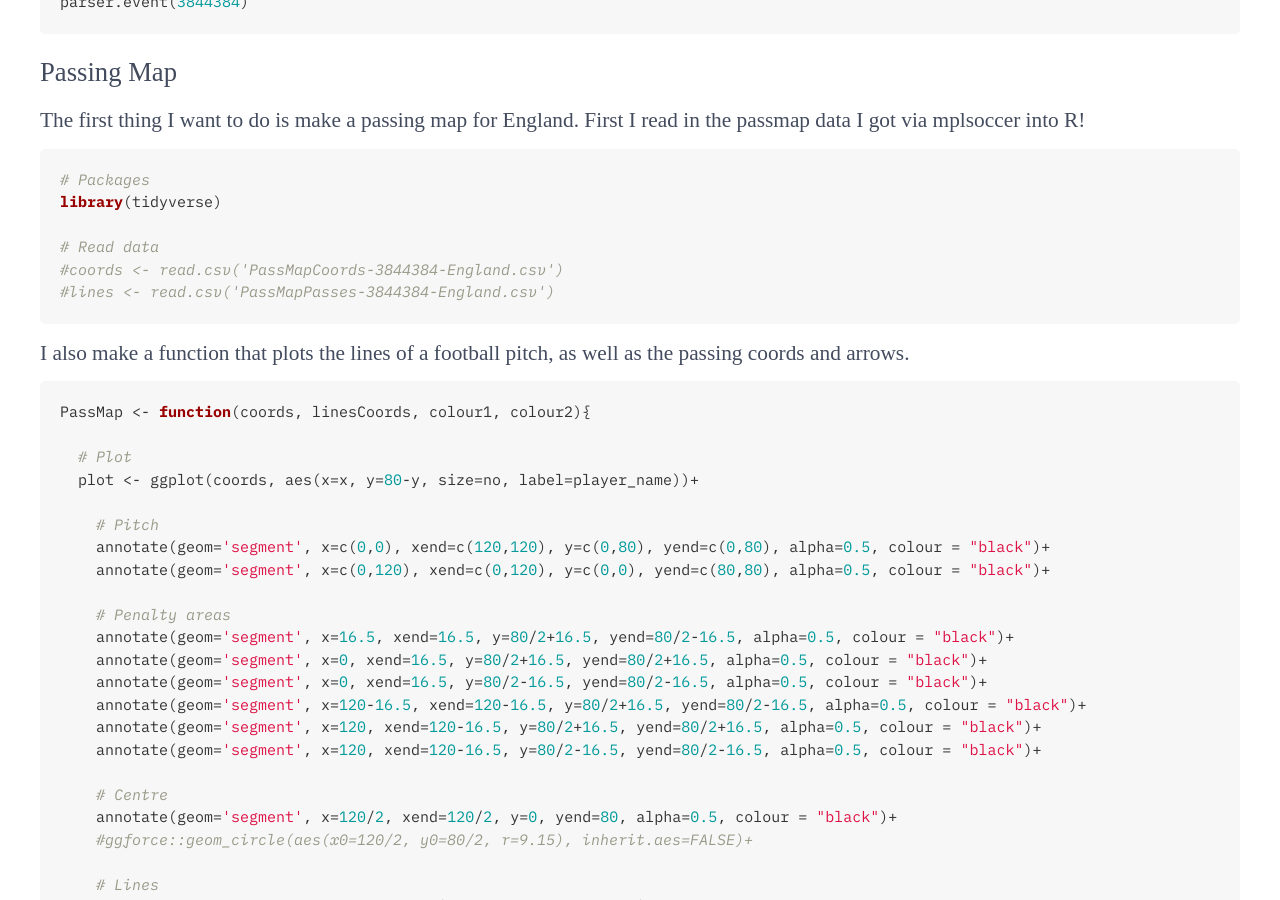
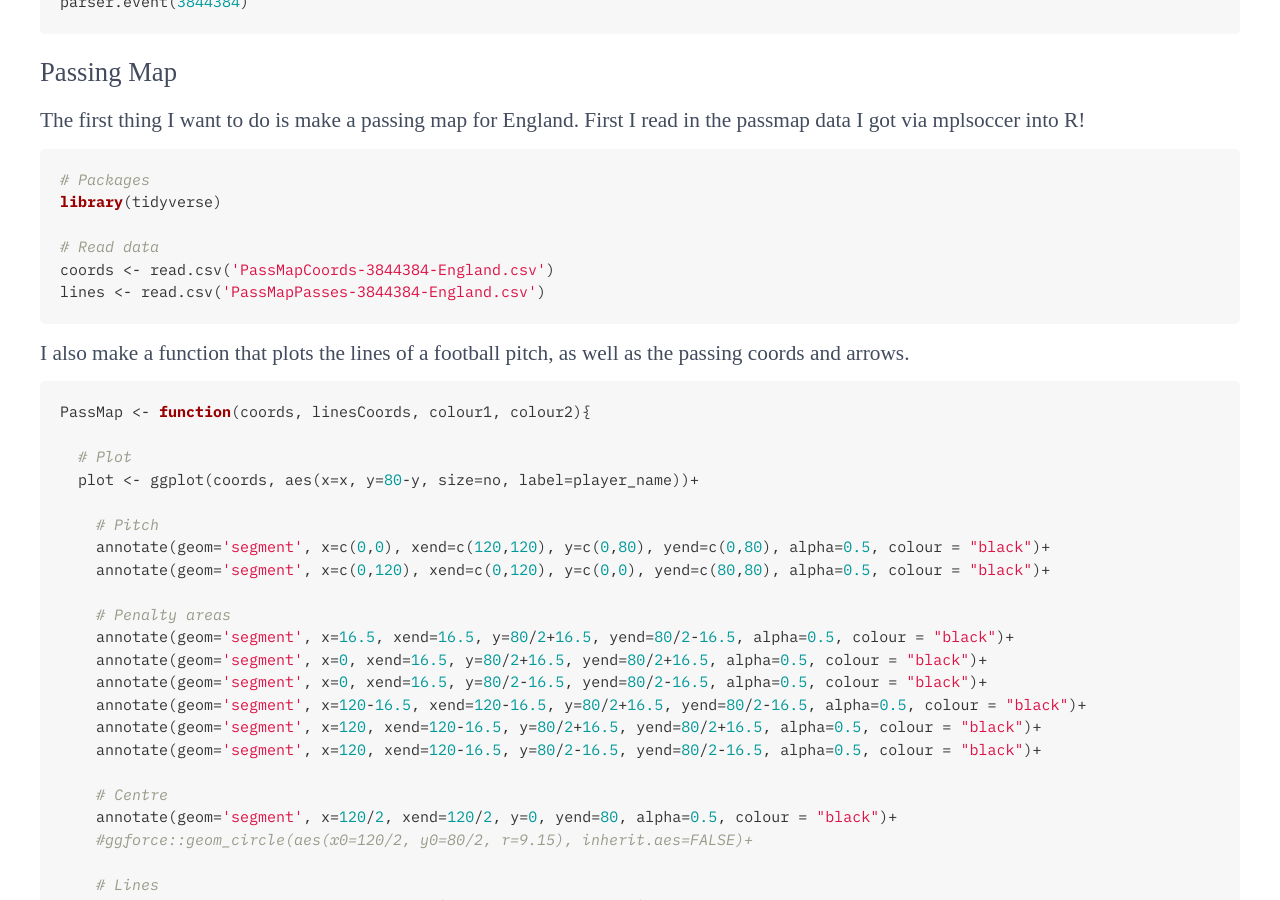
Before and after one commit to alicesmail12/alicesmail12.github.io, a Jekyll site: the page Blog/Womens-Euros/Spain-England-2022.html, which Jekyll copies as it is, in a window 1280 px wide and 900 px high, scrolled down 501 px. Built offline with Jekyll 4.4.1, drawn with Linux system fonts in a browser that asks for light colours; some web fonts are replaced.

Commit message:
Update Spain-England-2022.html

```diff
--- a/Blog/Womens-Euros/Spain-England-2022.html
+++ b/Blog/Womens-Euros/Spain-England-2022.html
@@ -472,8 +472,8 @@
 library(tidyverse)
 
 # Read data
-#coords &lt;- read.csv(&#39;PassMapCoords-3844384-England.csv&#39;)
-#lines &lt;- read.csv(&#39;PassMapPasses-3844384-England.csv&#39;)</code></pre>
+coords &lt;- read.csv(&#39;PassMapCoords-3844384-England.csv&#39;)
+lines &lt;- read.csv(&#39;PassMapPasses-3844384-England.csv&#39;)</code></pre>
 <p>I also make a function that plots the lines of a football pitch, as
 well as the passing coords and arrows.</p>
 <pre class="r"><code>PassMap &lt;- function(coords, linesCoords, colour1, colour2){
@@ -537,7 +537,7 @@
 # Plot
 EnglandPasses &lt;- PassMap(coords, linesCoords, &#39;#000040&#39;, &#39;black&#39;)
 
-<img style='height: 100%; width: 30%; justify-content: center; object-fit: contain' src="https://alicesmail12.github.io/Blog/Womens-Euros/England-3844384.png"></code></pre>
+<img style='height: 100%; width: 30%; align-items: center; object-fit: contain' src="https://alicesmail12.github.io/Blog/Womens-Euros/England-3844384.png"></code></pre>
 
 
 <h2>
@@ -569,7 +569,7 @@
   # Centre
   annotate(geom=&#39;segment&#39;, x=120/2, xend=120/2, y=0, yend=80, alpha=1, colour=&#39;#ffffff&#39;, size=1)
 
-<img style='height: 100%; width: 30%; justify-content: center; object-fit: contain' src="https://alicesmail12.github.io/Blog/Womens-Euros/DiffHeat-3844384.png"></code></pre>
+<img style='height: 100%; width: 30%; align-items: center; object-fit: contain' src="https://alicesmail12.github.io/Blog/Womens-Euros/DiffHeat-3844384.png"></code></pre>
 
 <h2>
 xG Plot
@@ -599,7 +599,7 @@
   scale_fill_manual(values=c(&#39;#000040&#39;,&#39;#8B0D11&#39;))+
   guides(fill=&#39;none&#39;)
 
-<img style='height: 100%; width: 30%; justify-content: center; object-fit: contain' src="https://alicesmail12.github.io/Blog/Womens-Euros/xG-3844384.png"></code></pre>
+<img style='height: 100%; width: 30%; align-items: center; object-fit: contain' src="https://alicesmail12.github.io/Blog/Womens-Euros/xG-3844384.png"></code></pre>
 
 <p>With all of these plots for both England and Spain I then made a
 graphic in Adobe Illustrator:</p>
```
